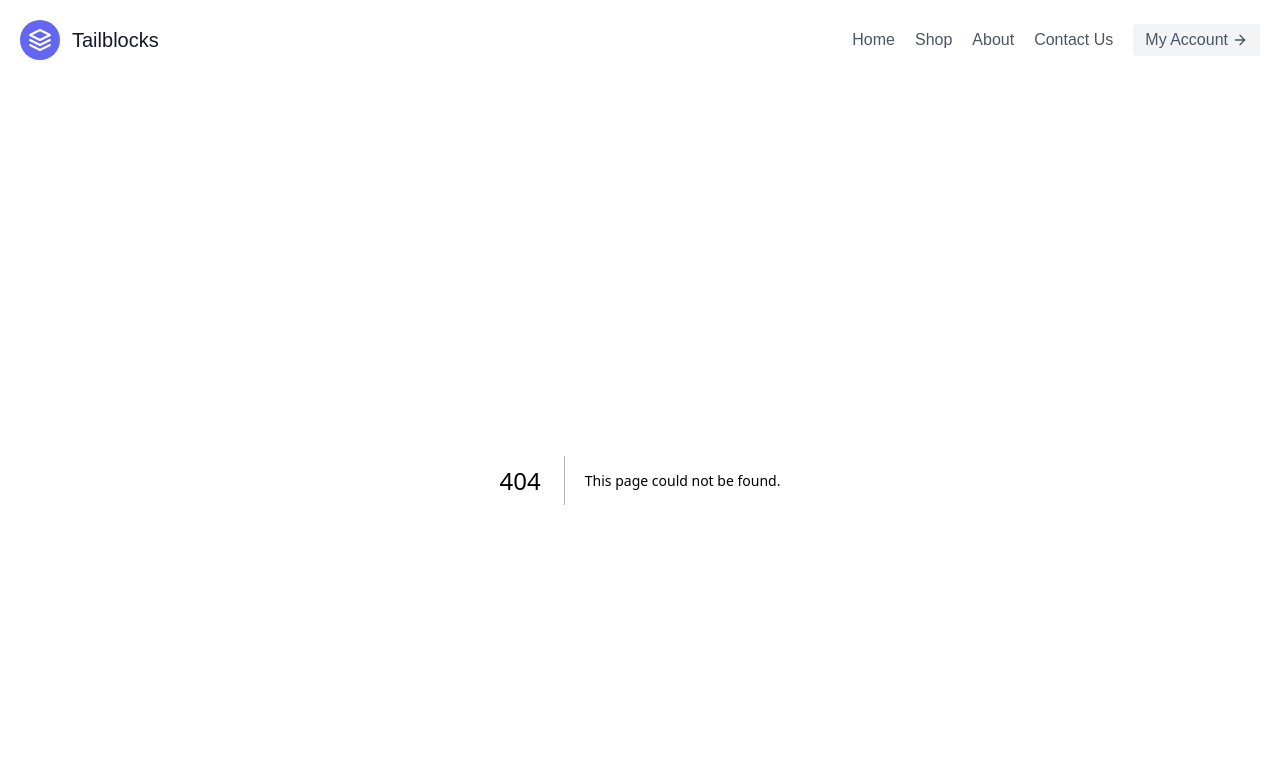
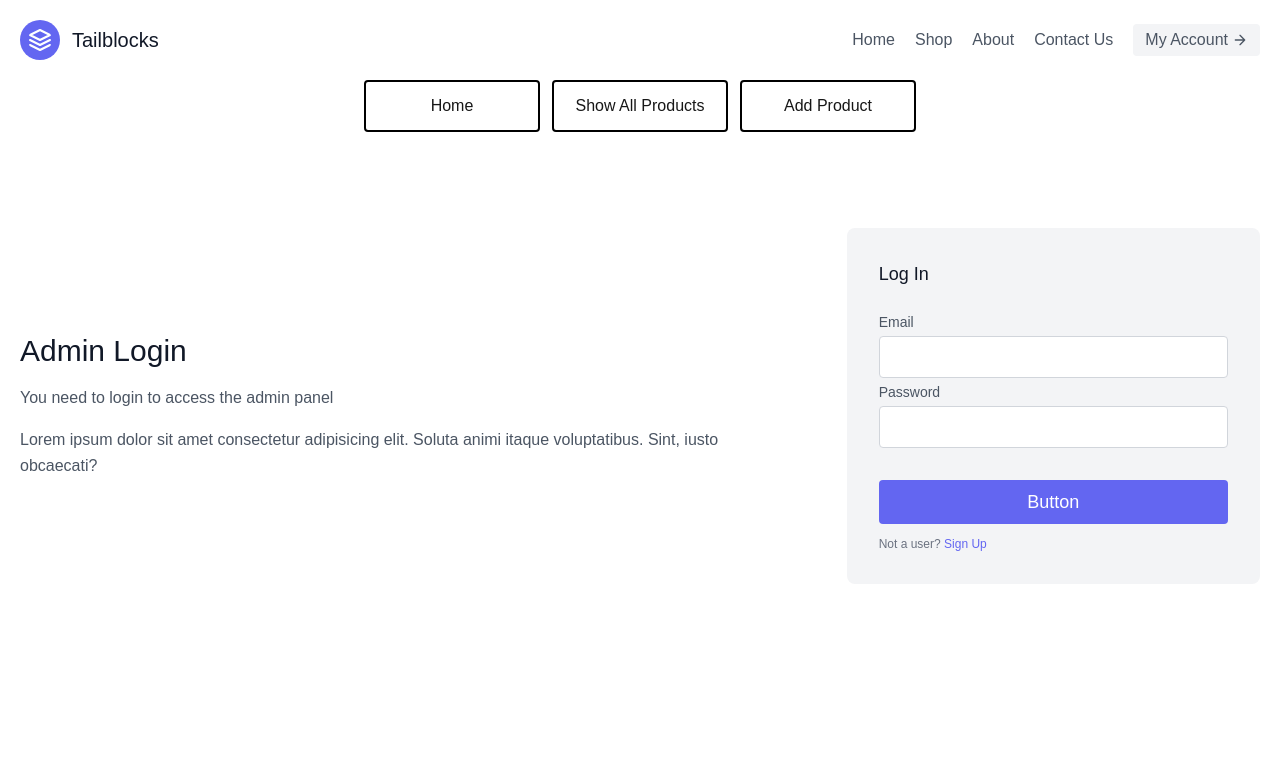
Before and after one commit to mirmohsin0001/NextJs-E-com, a Next.js app: page /admin/login in a window 1280 px wide. Before the commit this address had no page. Shown: the top 774 px of the page. Built offline with nearby package versions, Linux system fonts and the light colour scheme.

Commit message:
added an admin login route

```diff
--- a/app/about/page.js
+++ b/app/about/page.js
@@ -12,7 +12,7 @@ const about = () => {
             <div className="flex flex-col sm:flex-row mt-10">
               <div className="sm:w-1/3 text-center sm:pr-8 sm:py-8">
                 <div className="w-20 h-20 rounded-full inline-flex items-center justify-center bg-gray-200 text-gray-400">
-                  <svg fill="none" stroke="currentColor" stroke-linecap="round" stroke-linejoin="round" stroke-width="2" className="w-10 h-10" viewBox="0 0 24 24">
+                  <svg fill="none" stroke="currentColor" strokeLinecap="round" strokeLinejoin="round" strokeWidth="2" className="w-10 h-10" viewBox="0 0 24 24">
                     <path d="M20 21v-2a4 4 0 00-4-4H8a4 4 0 00-4 4v2"></path>
                     <circle cx="12" cy="7" r="4"></circle>
                   </svg>
@@ -26,7 +26,7 @@ const about = () => {
               <div className="sm:w-2/3 sm:pl-8 sm:py-8 sm:border-l border-gray-200 sm:border-t-0 border-t mt-4 pt-4 sm:mt-0 text-center sm:text-left">
                 <p className="leading-relaxed text-lg mb-4">Meggings portland fingerstache lyft, post-ironic fixie man bun banh mi umami everyday carry hexagon locavore direct trade art party. Locavore small batch listicle gastropub farm-to-table lumbersexual salvia messenger bag. Coloring book flannel truffaut craft beer drinking vinegar sartorial, disrupt fashion axe normcore meh butcher. Portland 90's scenester vexillologist forage post-ironic asymmetrical, chartreuse disrupt butcher paleo intelligentsia pabst before they sold out four loko. 3 wolf moon brooklyn.</p>
                 <a className="text-indigo-500 inline-flex items-center">Learn More
-                  <svg fill="none" stroke="currentColor" stroke-linecap="round" stroke-linejoin="round" stroke-width="2" className="w-4 h-4 ml-2" viewBox="0 0 24 24">
+                  <svg fill="none" stroke="currentColor" strokeLinecap="round" strokeLinejoin="round" strokeWidth="2" className="w-4 h-4 ml-2" viewBox="0 0 24 24">
                     <path d="M5 12h14M12 5l7 7-7 7"></path>
                   </svg>
                 </a>
--- /dev/null
+++ b/app/admin/login/page.js
@@ -0,0 +1,40 @@
+import Link from 'next/link'
+import React from 'react'
+
+const page = () => {
+    return (
+        <>
+            <section className="text-gray-600 body-font">
+                <div className="container px-5 py-24 mx-auto flex flex-wrap items-center">
+                    <div className="lg:w-3/5 md:w-1/2 md:pr-16 lg:pr-0 pr-0">
+                        <h1 className="title-font font-medium text-3xl text-gray-900">
+                            Admin Login
+                        </h1>
+                        <p className="leading-relaxed mt-4">
+                            You need to login to access the admin panel
+                        </p>
+                        <p className="leading-relaxed mt-4">
+                            Lorem ipsum dolor sit amet consectetur adipisicing elit. Soluta animi itaque voluptatibus. Sint, iusto obcaecati?
+                        </p>
+                    </div>
+                    <form method='post' action={console.log("execute data posting logic for log in")} className="lg:w-2/6 md:w-1/2 bg-gray-100 rounded-lg p-8 flex flex-col md:ml-auto w-full mt-10 md:mt-0">
+                        <h2 className="text-gray-900 text-lg font-medium title-font mb-5">Log In</h2>
+                        <div className="relative mb-4">
+                            <label htmlFor="email" className="leading-7 text-sm text-gray-600">Email</label>
+                            <input type="email" id="email" name="email" required className="w-full bg-white rounded border border-gray-300 focus:border-indigo-500 focus:ring-2 focus:ring-indigo-200 text-base outline-none text-gray-700 py-1 px-3 leading-8 transition-colors duration-200 ease-in-out" />
+                            <label htmlFor="password" className="leading-7 text-sm text-gray-600">Password</label>
+                            <input type="password" id="password" name="password" required className="w-full bg-white rounded border border-gray-300 focus:border-indigo-500 focus:ring-2 focus:ring-indigo-200 text-base outline-none text-gray-700 py-1 px-3 leading-8 transition-colors duration-200 ease-in-out" />
+
+                        </div>
+                        <div className="relative mb-4">
+                        </div>
+                        <button className="text-white bg-indigo-500 border-0 py-2 px-8 focus:outline-none hover:bg-indigo-600 rounded text-lg">Button</button>
+                        <p className="text-xs text-gray-500 mt-3">Not a user? <Link href={'/signUp'} className='text-indigo-500 cursor-pointer' >Sign Up</Link> </p>
+                    </form>
+                </div>
+            </section>
+        </>
+    )
+}
+
+export default page
--- a/app/components/ProductsList.js
+++ b/app/components/ProductsList.js
@@ -1,4 +1,4 @@
-'use client'; // Mark as a Client Component
+// 'use client'; // Mark as a Client Component
 
 import axios from "axios";
 
@@ -35,7 +35,9 @@ export default function ProductList({ products }) {
                             <div key={product.id} className="lg:w-1/4 md:w-1/2 p-4 w-full">
                                 <a className="block relative h-48 rounded overflow-hidden">
                                     <img alt="ecommerce" className="object-cover object-center w-full h-full block"
-                                        src={product.image} />
+                                        // src={product.image}
+                                        src="https://dummyimage.com/421x261"
+                                    />
                                 </a>
                                 <div className="mt-4">
                                     <h3 className="text-gray-500 text-xs tracking-widest title-font mb-1">
@@ -60,7 +62,7 @@ export default function ProductList({ products }) {
 
 
                         {/* PRODUCT MAPPING STARTS */}
-                        {products.map((product) => {
+                        {/* {products.map((product) => {
                             <div key={product.id} className="lg:w-1/4 md:w-1/2 p-4 w-full">
                                 <a className="block relative h-48 rounded overflow-hidden">
                                     <img alt="ecommerce" className="object-cover object-center w-full h-full block"
@@ -78,7 +80,7 @@ export default function ProductList({ products }) {
                                     </p>
                                 </div>
                             </div>
-                        })}
+                        })} */}
                         {/* PRODUCT MAPPING ENDS */}
 
 
```
